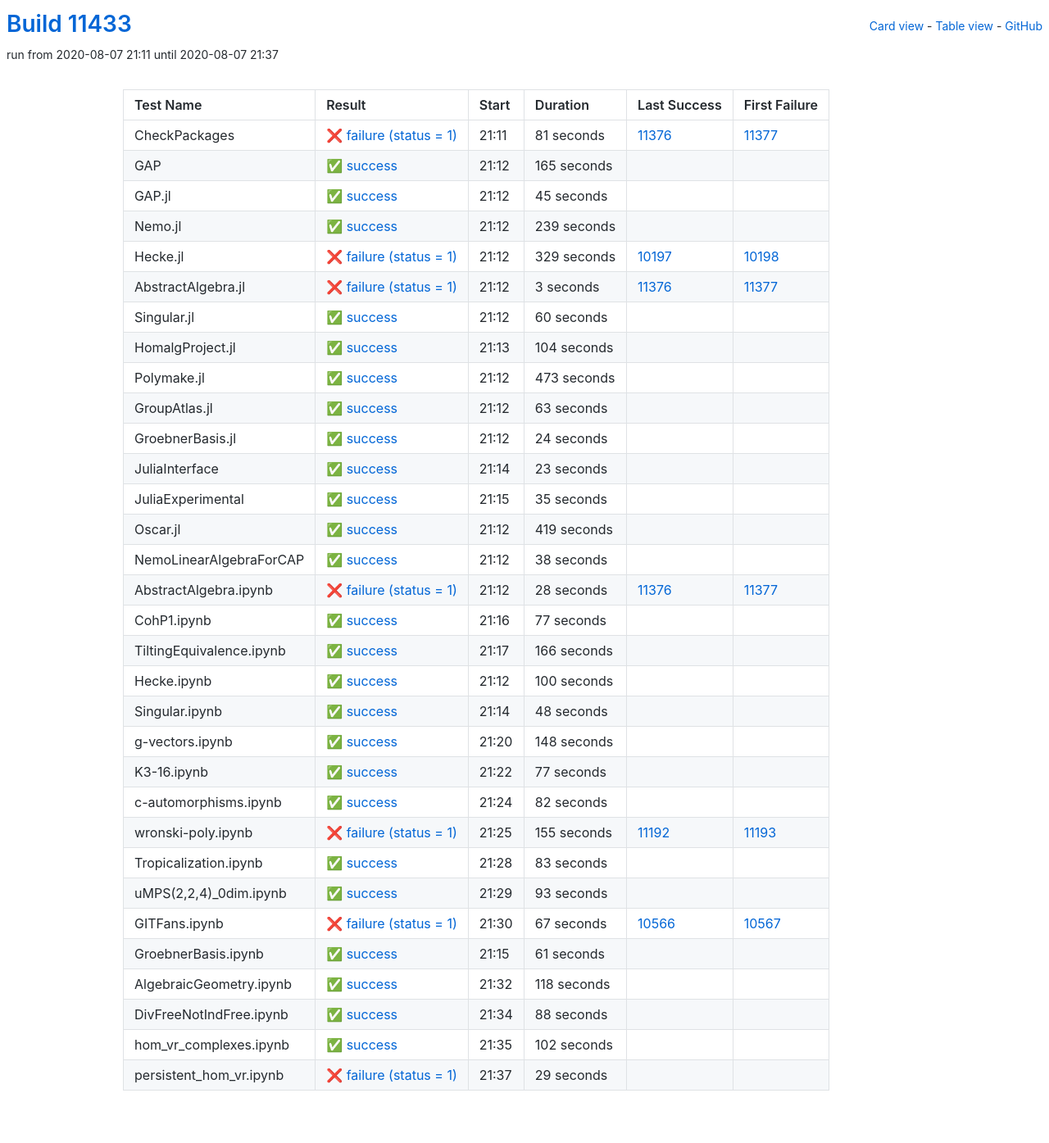
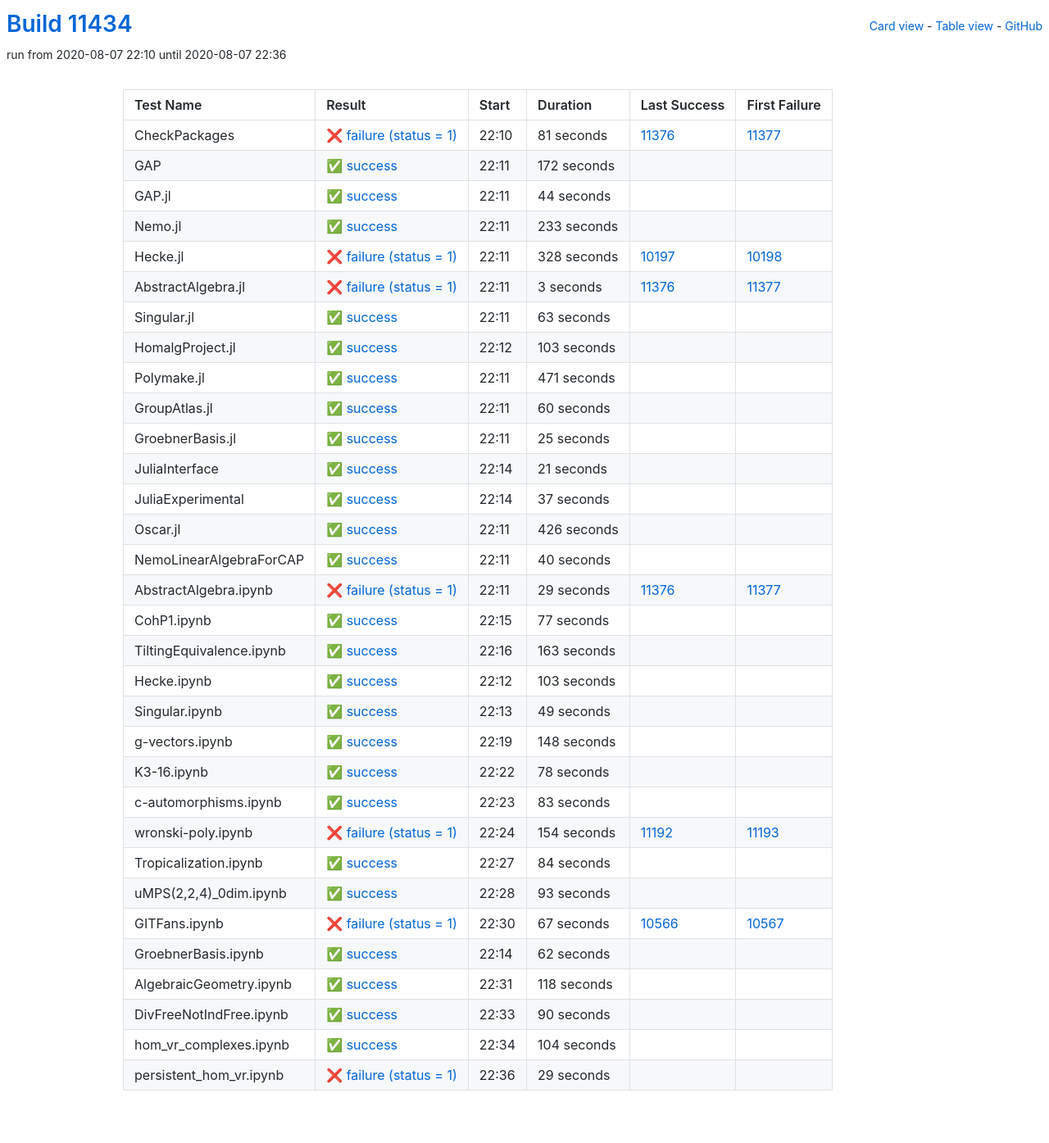
Before and after one commit to oscar-system/oscar-ci-status, a Jekyll site: the page built from table.html, in a window 1280 px wide. Shown: the whole page at 82% size. Built offline with Jekyll 4.4.1, drawn with Linux system fonts in a browser that asks for light colours.

Commit message:
Build #11434

```diff
--- a/_data/ci.yml
+++ b/_data/ci.yml
@@ -1,6 +1,6 @@
 ---
-build: 11433
-build_url: https://oscarci.mathematik.uni-kl.de/job/oscar/11433/
+build: 11434
+build_url: https://oscarci.mathematik.uni-kl.de/job/oscar/11434/
 job: oscar
 organization: oscar-system
 repo: oscar-ci-status
@@ -8,8 +8,8 @@
 tests:
 - name: CheckPackages
   id: checkpackages
-  log: https://oscarci.mathematik.uni-kl.de/job/oscar/11433/artifact/logs/build-11433/CheckPackages.log
-  start: 2020-08-07 21:11
+  log: https://oscarci.mathematik.uni-kl.de/job/oscar/11434/artifact/logs/build-11434/CheckPackages.log
+  start: 2020-08-07 22:10
   success: false
   exitcode: 1
   status: failure
@@ -20,56 +20,56 @@
   first_failure_url: https://oscarci.mathematik.uni-kl.de/job/oscar/11377/
 - name: GAP
   id: gap
-  log: https://oscarci.mathematik.uni-kl.de/job/oscar/11433/artifact/logs/build-11433/GAP.log
-  start: 2020-08-07 21:12
+  log: https://oscarci.mathematik.uni-kl.de/job/oscar/11434/artifact/logs/build-11434/GAP.log
+  start: 2020-08-07 22:11
   success: true
   exitcode: 0
   status: success
-  duration: 165
+  duration: 172
   last_success: false
   last_success_url:
   first_failure: false
   first_failure_url:
 - name: GAP.jl
   id: gap-jl
-  log: https://oscarci.mathematik.uni-kl.de/job/oscar/11433/artifact/logs/build-11433/GAP.jl.log
-  start: 2020-08-07 21:12
+  log: https://oscarci.mathematik.uni-kl.de/job/oscar/11434/artifact/logs/build-11434/GAP.jl.log
+  start: 2020-08-07 22:11
   success: true
   exitcode: 0
   status: success
-  duration: 45
+  duration: 44
   last_success: false
   last_success_url:
   first_failure: false
   first_failure_url:
 - name: Nemo.jl
   id: nemo-jl
-  log: https://oscarci.mathematik.uni-kl.de/job/oscar/11433/artifact/logs/build-11433/Nemo.jl.log
-  start: 2020-08-07 21:12
+  log: https://oscarci.mathematik.uni-kl.de/job/oscar/11434/artifact/logs/build-11434/Nemo.jl.log
+  start: 2020-08-07 22:11
   success: true
   exitcode: 0
   status: success
-  duration: 239
+  duration: 233
   last_success: false
   last_success_url:
   first_failure: false
   first_failure_url:
 - name: Hecke.jl
   id: hecke-jl
-  log: https://oscarci.mathematik.uni-kl.de/job/oscar/11433/artifact/logs/build-11433/Hecke.jl.log
-  start: 2020-08-07 21:12
+  log: https://oscarci.mathematik.uni-kl.de/job/oscar/11434/artifact/logs/build-11434/Hecke.jl.log
+  start: 2020-08-07 22:11
   success: false
   exitcode: 1
   status: failure
-  duration: 329
+  duration: 328
   last_success: 10197
   last_success_url: https://oscarci.mathematik.uni-kl.de/job/oscar/10197/
   first_failure: 10198
   first_failure_url: https://oscarci.mathematik.uni-kl.de/job/oscar/10198/
 - name: AbstractAlgebra.jl
   id: abstractalgebra-jl
-  log: https://oscarci.mathematik.uni-kl.de/job/oscar/11433/artifact/logs/build-11433/AbstractAlgebra.jl.log
-  start: 2020-08-07 21:12
+  log: https://oscarci.mathematik.uni-kl.de/job/oscar/11434/artifact/logs/build-11434/AbstractAlgebra.jl.log
+  start: 2020-08-07 22:11
   success: false
   exitcode: 1
   status: failure
@@ -80,8 +80,44 @@
   first_failure_url: https://oscarci.mathematik.uni-kl.de/job/oscar/11377/
 - name: Singular.jl
   id: singular-jl
-  log: https://oscarci.mathematik.uni-kl.de/job/oscar/11433/artifact/logs/build-11433/Singular.jl.log
-  start: 2020-08-07 21:12
+  log: https://oscarci.mathematik.uni-kl.de/job/oscar/11434/artifact/logs/build-11434/Singular.jl.log
+  start: 2020-08-07 22:11
+  success: true
+  exitcode: 0
+  status: success
+  duration: 63
+  last_success: false
+  last_success_url:
+  first_failure: false
+  first_failure_url:
+- name: HomalgProject.jl
+  id: homalgproject-jl
+  log: https://oscarci.mathematik.uni-kl.de/job/oscar/11434/artifact/logs/build-11434/HomalgProject.jl.log
+  start: 2020-08-07 22:12
+  success: true
+  exitcode: 0
+  status: success
+  duration: 103
+  last_success: false
+  last_success_url:
+  first_failure: false
+  first_failure_url:
+- name: Polymake.jl
+  id: polymake-jl
+  log: https://oscarci.mathematik.uni-kl.de/job/oscar/11434/artifact/logs/build-11434/Polymake.jl.log
+  start: 2020-08-07 22:11
+  success: true
+  exitcode: 0
+  status: success
+  duration: 471
+  last_success: false
+  last_success_url:
+  first_failure: false
+  first_failure_url:
+- name: GroupAtlas.jl
+  id: groupatlas-jl
+  log: https://oscarci.mathematik.uni-kl.de/job/oscar/11434/artifact/logs/build-11434/GroupAtlas.jl.log
+  start: 2020-08-07 22:11
   success: true
   exitcode: 0
   status: success
@@ -90,118 +126,82 @@
   last_success_url:
   first_failure: false
   first_failure_url:
-- name: HomalgProject.jl
-  id: homalgproject-jl
-  log: https://oscarci.mathematik.uni-kl.de/job/oscar/11433/artifact/logs/build-11433/HomalgProject.jl.log
-  start: 2020-08-07 21:13
+- name: GroebnerBasis.jl
+  id: groebnerbasis-jl
+  log: https://oscarci.mathematik.uni-kl.de/job/oscar/11434/artifact/logs/build-11434/GroebnerBasis.jl.log
+  start: 2020-08-07 22:11
   success: true
   exitcode: 0
   status: success
-  duration: 104
-  last_success: false
-  last_success_url:
-  first_failure: false
-  first_failure_url:
-- name: Polymake.jl
-  id: polymake-jl
-  log: https://oscarci.mathematik.uni-kl.de/job/oscar/11433/artifact/logs/build-11433/Polymake.jl.log
-  start: 2020-08-07 21:12
-  success: true
-  exitcode: 0
-  status: success
-  duration: 473
-  last_success: false
-  last_success_url:
-  first_failure: false
-  first_failure_url:
-- name: GroupAtlas.jl
-  id: groupatlas-jl
-  log: https://oscarci.mathematik.uni-kl.de/job/oscar/11433/artifact/logs/build-11433/GroupAtlas.jl.log
-  start: 2020-08-07 21:12
-  success: true
-  exitcode: 0
-  status: success
-  duration: 63
-  last_success: false
-  last_success_url:
-  first_failure: false
-  first_failure_url:
-- name: GroebnerBasis.jl
-  id: groebnerbasis-jl
-  log: https://oscarci.mathematik.uni-kl.de/job/oscar/11433/artifact/logs/build-11433/GroebnerBasis.jl.log
-  start: 2020-08-07 21:12
-  success: true
-  exitcode: 0
-  status: success
-  duration: 24
+  duration: 25
   last_success: false
   last_success_url:
   first_failure: false
   first_failure_url:
 - name: JuliaInterface
   id: juliainterface
-  log: https://oscarci.mathematik.uni-kl.de/job/oscar/11433/artifact/logs/build-11433/JuliaInterface.log
-  start: 2020-08-07 21:14
+  log: https://oscarci.mathematik.uni-kl.de/job/oscar/11434/artifact/logs/build-11434/JuliaInterface.log
+  start: 2020-08-07 22:14
   success: true
   exitcode: 0
   status: success
-  duration: 23
+  duration: 21
   last_success: false
   last_success_url:
   first_failure: false
   first_failure_url:
 - name: JuliaExperimental
   id: juliaexperimental
-  log: https://oscarci.mathematik.uni-kl.de/job/oscar/11433/artifact/logs/build-11433/JuliaExperimental.log
-  start: 2020-08-07 21:15
+  log: https://oscarci.mathematik.uni-kl.de/job/oscar/11434/artifact/logs/build-11434/JuliaExperimental.log
+  start: 2020-08-07 22:14
   success: true
   exitcode: 0
   status: success
-  duration: 35
+  duration: 37
   last_success: false
   last_success_url:
   first_failure: false
   first_failure_url:
 - name: Oscar.jl
   id: oscar-jl
-  log: https://oscarci.mathematik.uni-kl.de/job/oscar/11433/artifact/logs/build-11433/Oscar.jl.log
-  start: 2020-08-07 21:12
+  log: https://oscarci.mathematik.uni-kl.de/job/oscar/11434/artifact/logs/build-11434/Oscar.jl.log
+  start: 2020-08-07 22:11
   success: true
   exitcode: 0
   status: success
-  duration: 419
+  duration: 426
   last_success: false
   last_success_url:
   first_failure: false
   first_failure_url:
 - name: NemoLinearAlgebraForCAP
   id: nemolinearalgebraforcap
-  log: https://oscarci.mathematik.uni-kl.de/job/oscar/11433/artifact/logs/build-11433/NemoLinearAlgebraForCAP.log
-  start: 2020-08-07 21:12
+  log: https://oscarci.mathematik.uni-kl.de/job/oscar/11434/artifact/logs/build-11434/NemoLinearAlgebraForCAP.log
+  start: 2020-08-07 22:11
   success: true
   exitcode: 0
   status: success
-  duration: 38
+  duration: 40
   last_success: false
   last_success_url:
   first_failure: false
   first_failure_url:
 - name: AbstractAlgebra.ipynb
   id: abstractalgebra-ipynb
-  log: https://oscarci.mathematik.uni-kl.de/job/oscar/11433/artifact/logs/build-11433/AbstractAlgebra.ipynb.log
-  start: 2020-08-07 21:12
+  log: https://oscarci.mathematik.uni-kl.de/job/oscar/11434/artifact/logs/build-11434/AbstractAlgebra.ipynb.log
+  start: 2020-08-07 22:11
   success: false
   exitcode: 1
   status: failure
-  duration: 28
+  duration: 29
   last_success: 11376
   last_success_url: https://oscarci.mathematik.uni-kl.de/job/oscar/11376/
   first_failure: 11377
   first_failure_url: https://oscarci.mathematik.uni-kl.de/job/oscar/11377/
 - name: CohP1.ipynb
   id: cohp1-ipynb
-  log: https://oscarci.mathematik.uni-kl.de/job/oscar/11433/artifact/logs/build-11433/CohP1.ipynb.log
-  start: 2020-08-07 21:16
+  log: https://oscarci.mathematik.uni-kl.de/job/oscar/11434/artifact/logs/build-11434/CohP1.ipynb.log
+  start: 2020-08-07 22:15
   success: true
   exitcode: 0
   status: success
@@ -212,44 +212,44 @@
   first_failure_url:
 - name: TiltingEquivalence.ipynb
   id: tiltingequivalence-ipynb
-  log: https://oscarci.mathematik.uni-kl.de/job/oscar/11433/artifact/logs/build-11433/TiltingEquivalence.ipynb.log
-  start: 2020-08-07 21:17
+  log: https://oscarci.mathematik.uni-kl.de/job/oscar/11434/artifact/logs/build-11434/TiltingEquivalence.ipynb.log
+  start: 2020-08-07 22:16
   success: true
   exitcode: 0
   status: success
-  duration: 166
+  duration: 163
   last_success: false
   last_success_url:
   first_failure: false
   first_failure_url:
 - name: Hecke.ipynb
   id: hecke-ipynb
-  log: https://oscarci.mathematik.uni-kl.de/job/oscar/11433/artifact/logs/build-11433/Hecke.ipynb.log
-  start: 2020-08-07 21:12
+  log: https://oscarci.mathematik.uni-kl.de/job/oscar/11434/artifact/logs/build-11434/Hecke.ipynb.log
+  start: 2020-08-07 22:12
   success: true
   exitcode: 0
   status: success
-  duration: 100
+  duration: 103
   last_success: false
   last_success_url:
   first_failure: false
   first_failure_url:
 - name: Singular.ipynb
   id: singular-ipynb
-  log: https://oscarci.mathematik.uni-kl.de/job/oscar/11433/artifact/logs/build-11433/Singular.ipynb.log
-  start: 2020-08-07 21:14
+  log: https://oscarci.mathematik.uni-kl.de/job/oscar/11434/artifact/logs/build-11434/Singular.ipynb.log
+  start: 2020-08-07 22:13
   success: true
   exitcode: 0
   status: success
-  duration: 48
+  duration: 49
   last_success: false
   last_success_url:
   first_failure: false
   first_failure_url:
 - name: g-vectors.ipynb
   id: g-vectors-ipynb
-  log: https://oscarci.mathematik.uni-kl.de/job/oscar/11433/artifact/logs/build-11433/g-vectors.ipynb.log
-  start: 2020-08-07 21:20
+  log: https://oscarci.mathematik.uni-kl.de/job/oscar/11434/artifact/logs/build-11434/g-vectors.ipynb.log
+  start: 2020-08-07 22:19
   success: true
   exitcode: 0
   status: success
@@ -260,44 +260,20 @@
   first_failure_url:
 - name: K3-16.ipynb
   id: k3-16-ipynb
-  log: https://oscarci.mathematik.uni-kl.de/job/oscar/11433/artifact/logs/build-11433/K3-16.ipynb.log
-  start: 2020-08-07 21:22
+  log: https://oscarci.mathematik.uni-kl.de/job/oscar/11434/artifact/logs/build-11434/K3-16.ipynb.log
+  start: 2020-08-07 22:22
   success: true
   exitcode: 0
   status: success
-  duration: 77
+  duration: 78
   last_success: false
   last_success_url:
   first_failure: false
   first_failure_url:
 - name: c-automorphisms.ipynb
   id: c-automorphisms-ipynb
-  log: https://oscarci.mathematik.uni-kl.de/job/oscar/11433/artifact/logs/build-11433/c-automorphisms.ipynb.log
-  start: 2020-08-07 21:24
-  success: true
-  exitcode: 0
-  status: success
-  duration: 82
-  last_success: false
-  last_success_url:
-  first_failure: false
-  first_failure_url:
-- name: wronski-poly.ipynb
-  id: wronski-poly-ipynb
-  log: https://oscarci.mathematik.uni-kl.de/job/oscar/11433/artifact/logs/build-11433/wronski-poly.ipynb.log
-  start: 2020-08-07 21:25
-  success: false
-  exitcode: 1
-  status: failure
-  duration: 155
-  last_success: 11192
-  last_success_url: https://oscarci.mathematik.uni-kl.de/job/oscar/11192/
-  first_failure: 11193
-  first_failure_url: https://oscarci.mathematik.uni-kl.de/job/oscar/11193/
-- name: Tropicalization.ipynb
-  id: tropicalization-ipynb
-  log: https://oscarci.mathematik.uni-kl.de/job/oscar/11433/artifact/logs/build-11433/Tropicalization.ipynb.log
-  start: 2020-08-07 21:28
+  log: https://oscarci.mathematik.uni-kl.de/job/oscar/11434/artifact/logs/build-11434/c-automorphisms.ipynb.log
+  start: 2020-08-07 22:23
   success: true
   exitcode: 0
   status: success
@@ -306,10 +282,34 @@
   last_success_url:
   first_failure: false
   first_failure_url:
+- name: wronski-poly.ipynb
+  id: wronski-poly-ipynb
+  log: https://oscarci.mathematik.uni-kl.de/job/oscar/11434/artifact/logs/build-11434/wronski-poly.ipynb.log
+  start: 2020-08-07 22:24
+  success: false
+  exitcode: 1
+  status: failure
+  duration: 154
+  last_success: 11192
+  last_success_url: https://oscarci.mathematik.uni-kl.de/job/oscar/11192/
+  first_failure: 11193
+  first_failure_url: https://oscarci.mathematik.uni-kl.de/job/oscar/11193/
+- name: Tropicalization.ipynb
+  id: tropicalization-ipynb
+  log: https://oscarci.mathematik.uni-kl.de/job/oscar/11434/artifact/logs/build-11434/Tropicalization.ipynb.log
+  start: 2020-08-07 22:27
+  success: true
+  exitcode: 0
+  status: success
+  duration: 84
+  last_success: false
+  last_success_url:
+  first_failure: false
+  first_failure_url:
 - name: uMPS(2,2,4)_0dim.ipynb
   id: umps-2-2-4-0dim-ipynb
-  log: https://oscarci.mathematik.uni-kl.de/job/oscar/11433/artifact/logs/build-11433/uMPS-2-2-4-_0dim.ipynb.log
-  start: 2020-08-07 21:29
+  log: https://oscarci.mathematik.uni-kl.de/job/oscar/11434/artifact/logs/build-11434/uMPS-2-2-4-_0dim.ipynb.log
+  start: 2020-08-07 22:28
   success: true
   exitcode: 0
   status: success
@@ -320,8 +320,8 @@
   first_failure_url:
 - name: GITFans.ipynb
   id: gitfans-ipynb
-  log: https://oscarci.mathematik.uni-kl.de/job/oscar/11433/artifact/logs/build-11433/GITFans.ipynb.log
-  start: 2020-08-07 21:30
+  log: https://oscarci.mathematik.uni-kl.de/job/oscar/11434/artifact/logs/build-11434/GITFans.ipynb.log
+  start: 2020-08-07 22:30
   success: false
   exitcode: 1
   status: failure
@@ -332,20 +332,20 @@
   first_failure_url: https://oscarci.mathematik.uni-kl.de/job/oscar/10567/
 - name: GroebnerBasis.ipynb
   id: groebnerbasis-ipynb
-  log: https://oscarci.mathematik.uni-kl.de/job/oscar/11433/artifact/logs/build-11433/GroebnerBasis.ipynb.log
-  start: 2020-08-07 21:15
+  log: https://oscarci.mathematik.uni-kl.de/job/oscar/11434/artifact/logs/build-11434/GroebnerBasis.ipynb.log
+  start: 2020-08-07 22:14
   success: true
   exitcode: 0
   status: success
-  duration: 61
+  duration: 62
   last_success: false
   last_success_url:
   first_failure: false
   first_failure_url:
 - name: AlgebraicGeometry.ipynb
   id: algebraicgeometry-ipynb
-  log: https://oscarci.mathematik.uni-kl.de/job/oscar/11433/artifact/logs/build-11433/AlgebraicGeometry.ipynb.log
-  start: 2020-08-07 21:32
+  log: https://oscarci.mathematik.uni-kl.de/job/oscar/11434/artifact/logs/build-11434/AlgebraicGeometry.ipynb.log
+  start: 2020-08-07 22:31
   success: true
   exitcode: 0
   status: success
@@ -356,32 +356,32 @@
   first_failure_url:
 - name: DivFreeNotIndFree.ipynb
   id: divfreenotindfree-ipynb
-  log: https://oscarci.mathematik.uni-kl.de/job/oscar/11433/artifact/logs/build-11433/DivFreeNotIndFree.ipynb.log
-  start: 2020-08-07 21:34
+  log: https://oscarci.mathematik.uni-kl.de/job/oscar/11434/artifact/logs/build-11434/DivFreeNotIndFree.ipynb.log
+  start: 2020-08-07 22:33
   success: true
   exitcode: 0
   status: success
-  duration: 88
+  duration: 90
   last_success: false
   last_success_url:
   first_failure: false
   first_failure_url:
 - name: hom_vr_complexes.ipynb
   id: hom-vr-complexes-ipynb
-  log: https://oscarci.mathematik.uni-kl.de/job/oscar/11433/artifact/logs/build-11433/hom_vr_complexes.ipynb.log
-  start: 2020-08-07 21:35
+  log: https://oscarci.mathematik.uni-kl.de/job/oscar/11434/artifact/logs/build-11434/hom_vr_complexes.ipynb.log
+  start: 2020-08-07 22:34
   success: true
   exitcode: 0
   status: success
-  duration: 102
+  duration: 104
   last_success: false
   last_success_url:
   first_failure: false
   first_failure_url:
 - name: persistent_hom_vr.ipynb
   id: persistent-hom-vr-ipynb
-  log: https://oscarci.mathematik.uni-kl.de/job/oscar/11433/artifact/logs/build-11433/persistent_hom_vr.ipynb.log
-  start: 2020-08-07 21:37
+  log: https://oscarci.mathematik.uni-kl.de/job/oscar/11434/artifact/logs/build-11434/persistent_hom_vr.ipynb.log
+  start: 2020-08-07 22:36
   success: false
   exitcode: 1
   status: failure
```
Also changed, not shown: README.md.
